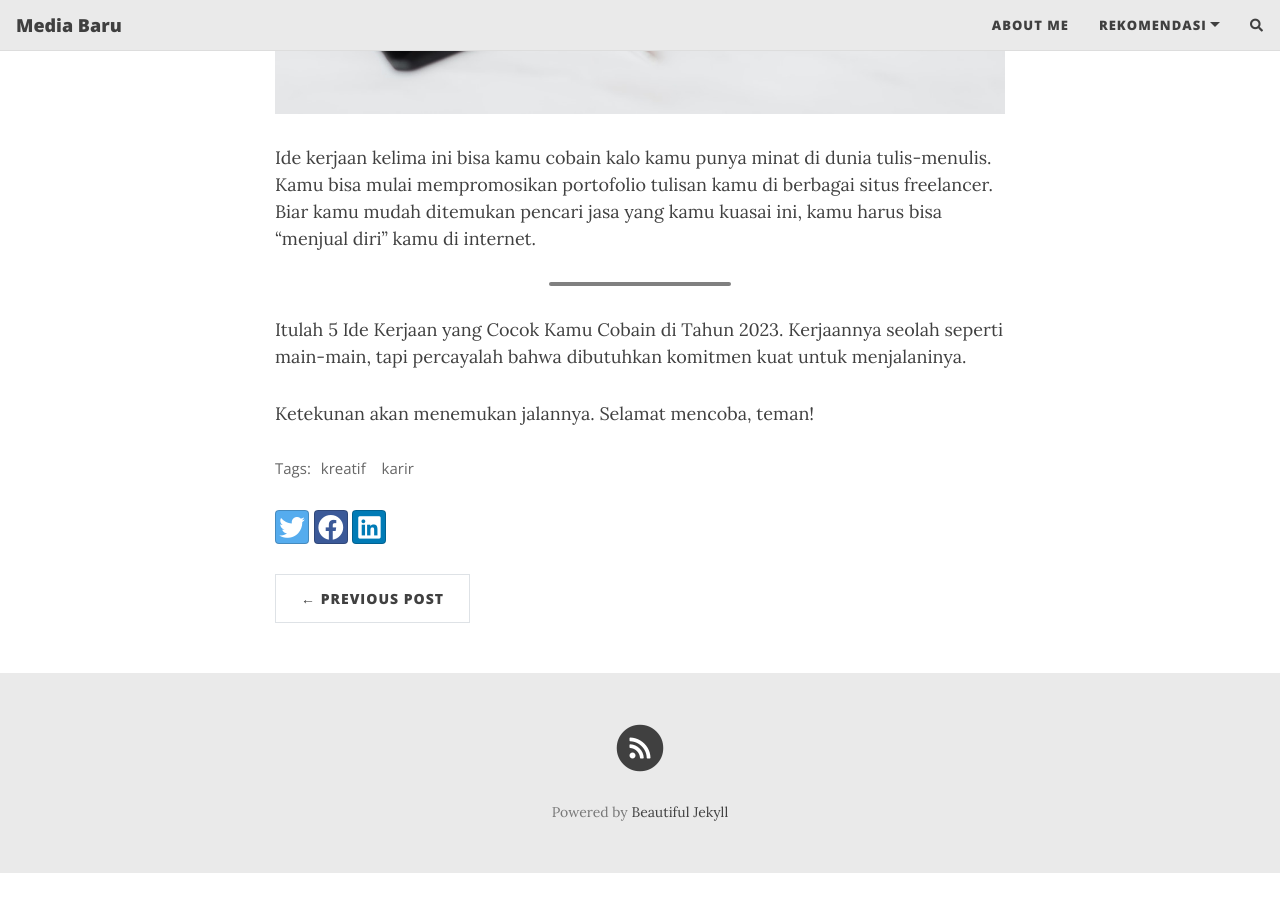
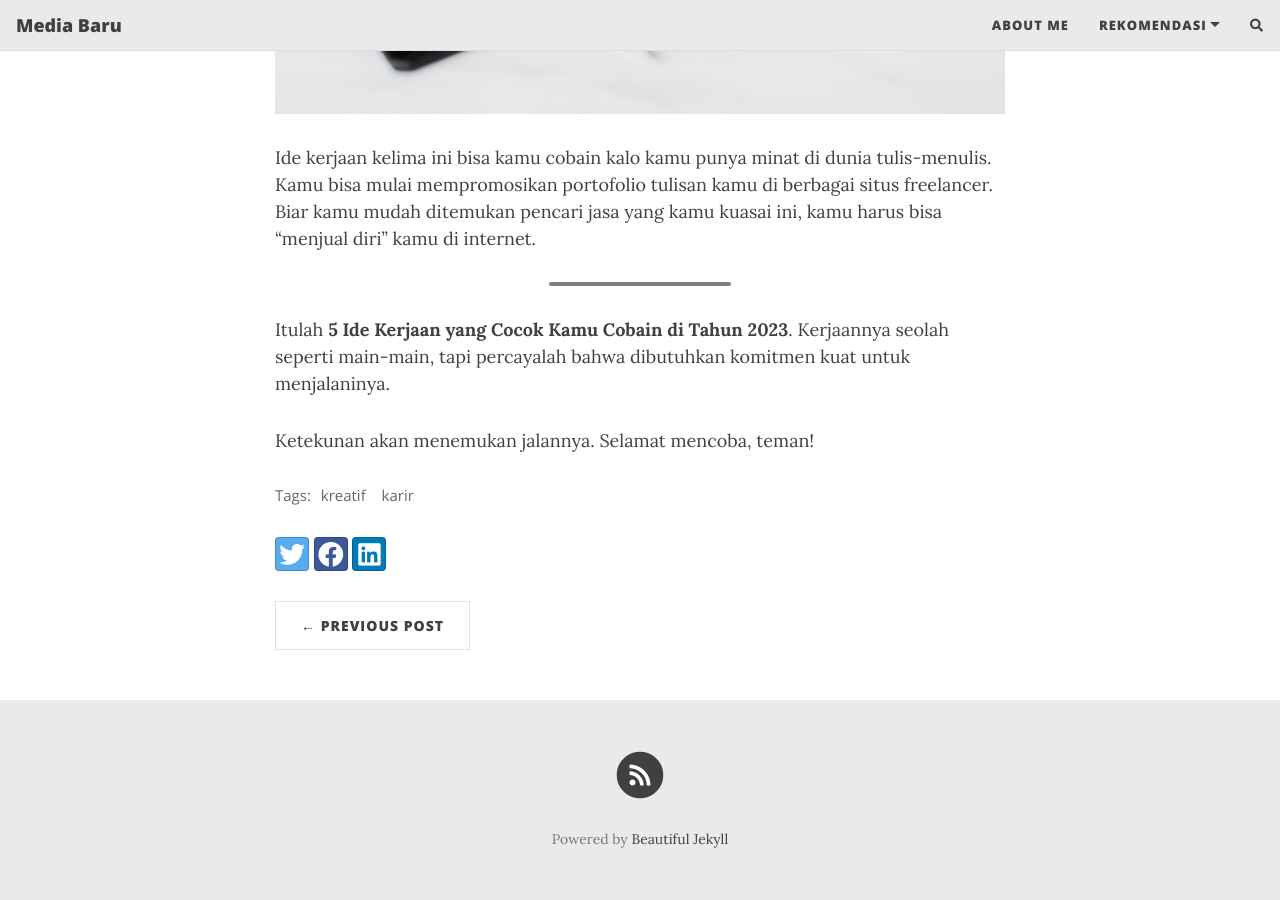
Before and after one commit to haloorderio/mediabaru, a Jekyll site: the page built from _posts/2023-01-29-ide-kerjaan-2023.md, in a window 1280 px wide and 900 px high, scrolled down 6602 px. Built offline with Jekyll 4.4.1, drawn with Linux system fonts in a browser that asks for light colours; nearby versions of some CDN libraries; comment, search, counter and statistics services are not loaded; before the commit the page ends 7475 px from its top, so only the background shows below that; some of the changed lines change nothing that is shown; some of the changed text lies outside the part shown.

Commit message:
Update and rename 2023-01-30-ide-kerjaan-2023.md to 2023-01-29-ide-kerjaan-2023.md

```diff
--- a/_posts/2023-01-30-ide-kerjaan-2023.md
+++ b/_posts/2023-01-29-ide-kerjaan-2023.md
@@ -14,7 +14,7 @@
 
 # 1. Content Creator
 
-![content creator]({{ site.baseurl }}/assets/img/pexels-pnw-production-9218702.jpg)
+![content creator]({{ site.baseurl }}/assets/img/pexels-pnw-production-9218702.jpg){: .mx-auto.d-block :}
 
 Belakangan ini bermunculan berbagai platform social media baru seperti Tiktok. Di saat itu pula muncullah berbagai profesi baru yang sebelumnya nggak pernah terbayangkan. Orang-orang menyebutnya dengan nama: **content creator**.
 
@@ -24,7 +24,7 @@
 
 # 2. Admin Social Media
 
-![admin social media]({{ site.baseurl }}/assets/img/pexels-cottonbro-studio-5081917.jpg)
+![admin social media]({{ site.baseurl }}/assets/img/pexels-cottonbro-studio-5081917.jpg){: .mx-auto.d-block :}
 
 Kalo kamu suka main social media, ada baiknya mencoba profesi satu ini. Coba kamu melamar ke online shop yang lagi butuh Admin Social Media.
 
@@ -34,7 +34,7 @@
 
 # 3. Content Writer
 
-![content writer]({{ site.baseurl }}/assets/img/pexels-vlada-karpovich-4050290.jpg)
+![content writer]({{ site.baseurl }}/assets/img/pexels-vlada-karpovich-4050290.jpg){: .mx-auto.d-block :}
 
 Serupa dengan profesi content creator, kali ini giliran pekerjaan bernama Content Writer. Intinya bikin konten tapi khusus artikel saja.
 
@@ -42,7 +42,7 @@
 
 # 4. Voice Over Talent
 
-![voice over talent]({{ site.baseurl }}/assets/img/pexels-george-milton-6953867.jpg)
+![voice over talent]({{ site.baseurl }}/assets/img/pexels-george-milton-6953867.jpg){: .mx-auto.d-block :}
 
 Kalo kamu punya suara yang oke dan mampu berucap dengan jelas, cobain profesi satu ini. Seorang voice over talent dibutuhkan untuk mengisi narasi berita, iklan, film pendek dan berbagai output audio media digital lainnya.
 
@@ -50,12 +50,12 @@
 
 # 5. Freelance Writer
 
-![freelance writer]({{ site.baseurl }}/assets/img/pexels-karolina-grabowska-4467735.jpg)
+![freelance writer]({{ site.baseurl }}/assets/img/pexels-karolina-grabowska-4467735.jpg){: .mx-auto.d-block :}
 
 Ide kerjaan kelima ini bisa kamu cobain kalo kamu punya minat di dunia tulis-menulis. Kamu bisa mulai mempromosikan portofolio tulisan kamu di berbagai situs freelancer. Biar kamu mudah ditemukan pencari jasa yang kamu kuasai ini, kamu harus bisa "menjual diri" kamu di internet.
 
 ---
 
-Itulah 5 Ide Kerjaan yang Cocok Kamu Cobain di Tahun 2023. Kerjaannya seolah seperti main-main, tapi percayalah bahwa dibutuhkan komitmen kuat untuk menjalaninya.
+Itulah **5 Ide Kerjaan yang Cocok Kamu Cobain di Tahun 2023**. Kerjaannya seolah seperti main-main, tapi percayalah bahwa dibutuhkan komitmen kuat untuk menjalaninya.
 
 Ketekunan akan menemukan jalannya. Selamat mencoba, teman!
```
